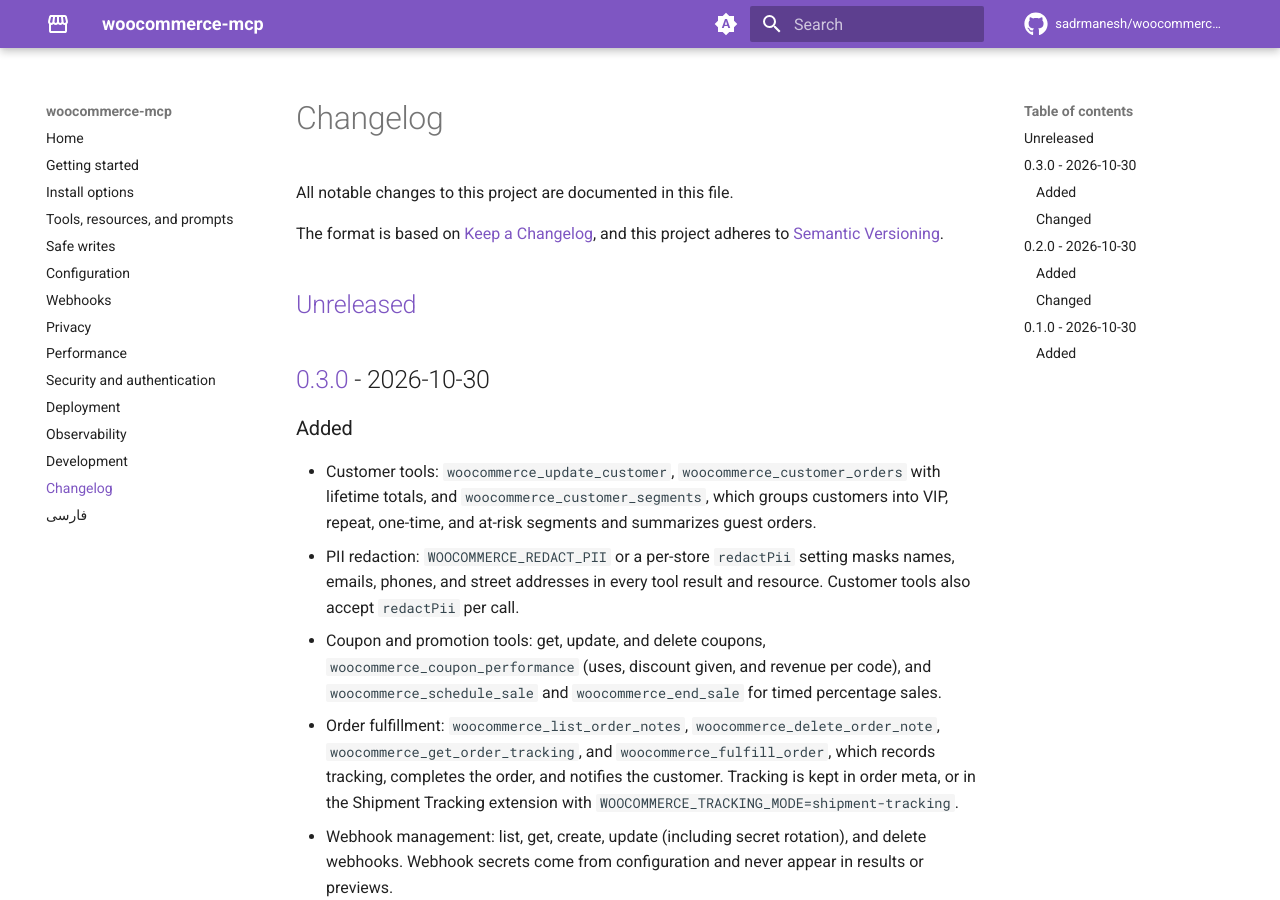
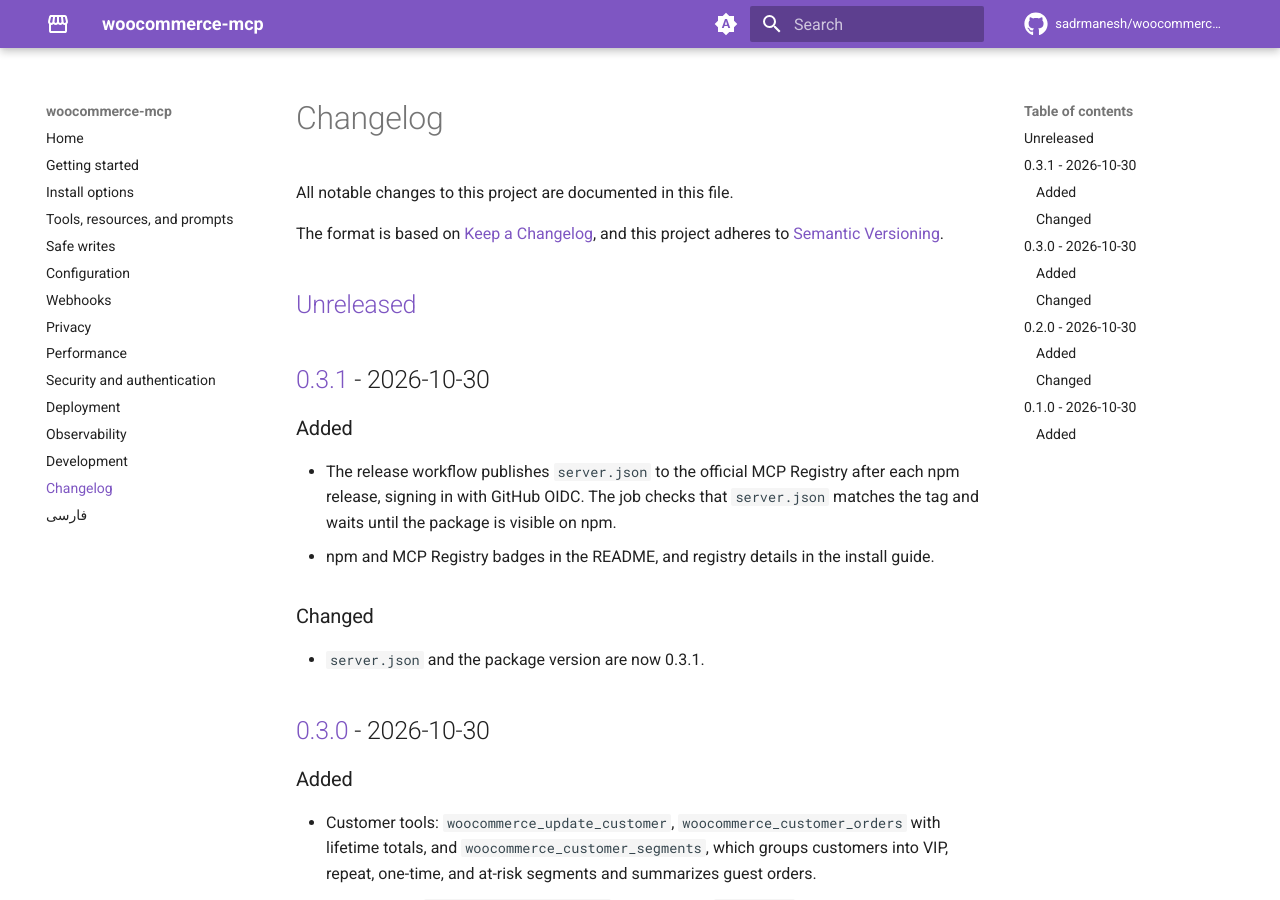
Before and after one commit to sadrmanesh/woocommerce-mcp, an MkDocs documentation site: the page built from docs/changelog.md, in a window 1280 px wide and 900 px high. Built offline with MkDocs 1.6.1 and Material for MkDocs 9.7.7, drawn with Linux system fonts in a browser that asks for light colours; comment, search, counter and statistics services are not loaded; a style sheet for code colours, icons or effects is not loaded.

Commit message:
Release 0.3.1
Publish server.json to the official MCP Registry from the release workflow with GitHub OIDC, and bump the version to 0.3.1.

```diff
--- a/CHANGELOG.md
+++ b/CHANGELOG.md
@@ -6,6 +6,17 @@ The format is based on [Keep a Changelog](https://keepachangelog.com/en/1.1.0/),
 and this project adheres to [Semantic Versioning](https://semver.org/spec/v2.0.0.html).
 
 ## [Unreleased]
+
+## [0.3.1] - 2026-10-30
+
+### Added
+
+- The release workflow publishes `server.json` to the official MCP Registry after each npm release, signing in with GitHub OIDC. The job checks that `server.json` matches the tag and waits until the package is visible on npm.
+- npm and MCP Registry badges in the README, and registry details in the install guide.
+
+### Changed
+
+- `server.json` and the package version are now 0.3.1.
 
 ## [0.3.0] - 2026-10-30
 
@@ -73,7 +84,8 @@ and this project adheres to [Semantic Versioning](https://semver.org/spec/v2.0.0
 - Configuration through environment variables, documented in `.env.example`.
 - Tests with mocked HTTP, ESLint, and a GitHub Actions workflow.
 
-[Unreleased]: https://github.com/sadrmanesh/woocommerce-mcp/compare/v0.3.0...HEAD
+[Unreleased]: https://github.com/sadrmanesh/woocommerce-mcp/compare/v0.3.1...HEAD
+[0.3.1]: https://github.com/sadrmanesh/woocommerce-mcp/compare/v0.3.0...v0.3.1
 [0.3.0]: https://github.com/sadrmanesh/woocommerce-mcp/compare/v0.2.0...v0.3.0
 [0.2.0]: https://github.com/sadrmanesh/woocommerce-mcp/compare/v0.1.0...v0.2.0
 [0.1.0]: https://github.com/sadrmanesh/woocommerce-mcp/releases/tag/v0.1.0
--- a/package.json
+++ b/package.json
@@ -1,7 +1,7 @@
 {
   "name": "@sadrmanesh/woocommerce-mcp",
   "mcpName": "io.github.sadrmanesh/woocommerce-mcp",
-  "version": "0.3.0",
+  "version": "0.3.1",
   "description": "MCP server for managing one or more WooCommerce stores through the WooCommerce REST API, over stdio or authenticated streamable HTTP.",
   "type": "module",
   "license": "MIT",
--- a/server.json
+++ b/server.json
@@ -3,7 +3,7 @@
   "name": "io.github.sadrmanesh/woocommerce-mcp",
   "title": "WooCommerce MCP",
   "description": "Manage WooCommerce stores: products, orders, customers, coupons, webhooks, and analytics.",
-  "version": "0.3.0",
+  "version": "0.3.1",
   "websiteUrl": "https://sadrmanesh.github.io/woocommerce-mcp/",
   "repository": {
     "url": "https://github.com/sadrmanesh/woocommerce-mcp",
@@ -14,7 +14,7 @@
       "registryType": "npm",
       "registryBaseUrl": "https://registry.npmjs.org",
       "identifier": "@sadrmanesh/woocommerce-mcp",
-      "version": "0.3.0",
+      "version": "0.3.1",
       "runtimeHint": "npx",
       "transport": {
         "type": "stdio"
```
Also changed, not shown: README.md (+4 -0 lines), docs/install.md (+3 -3 lines), 7 other files.
